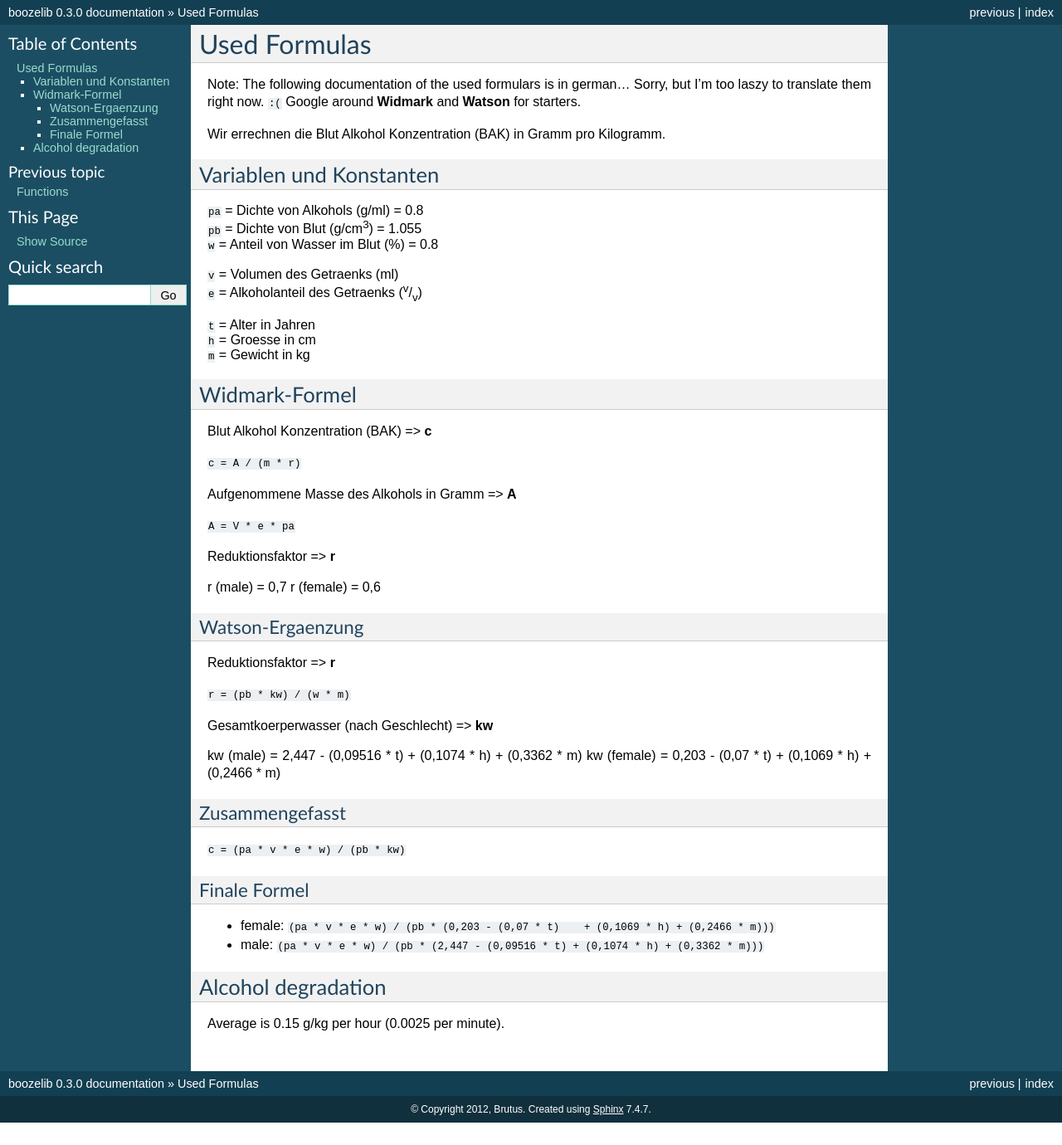
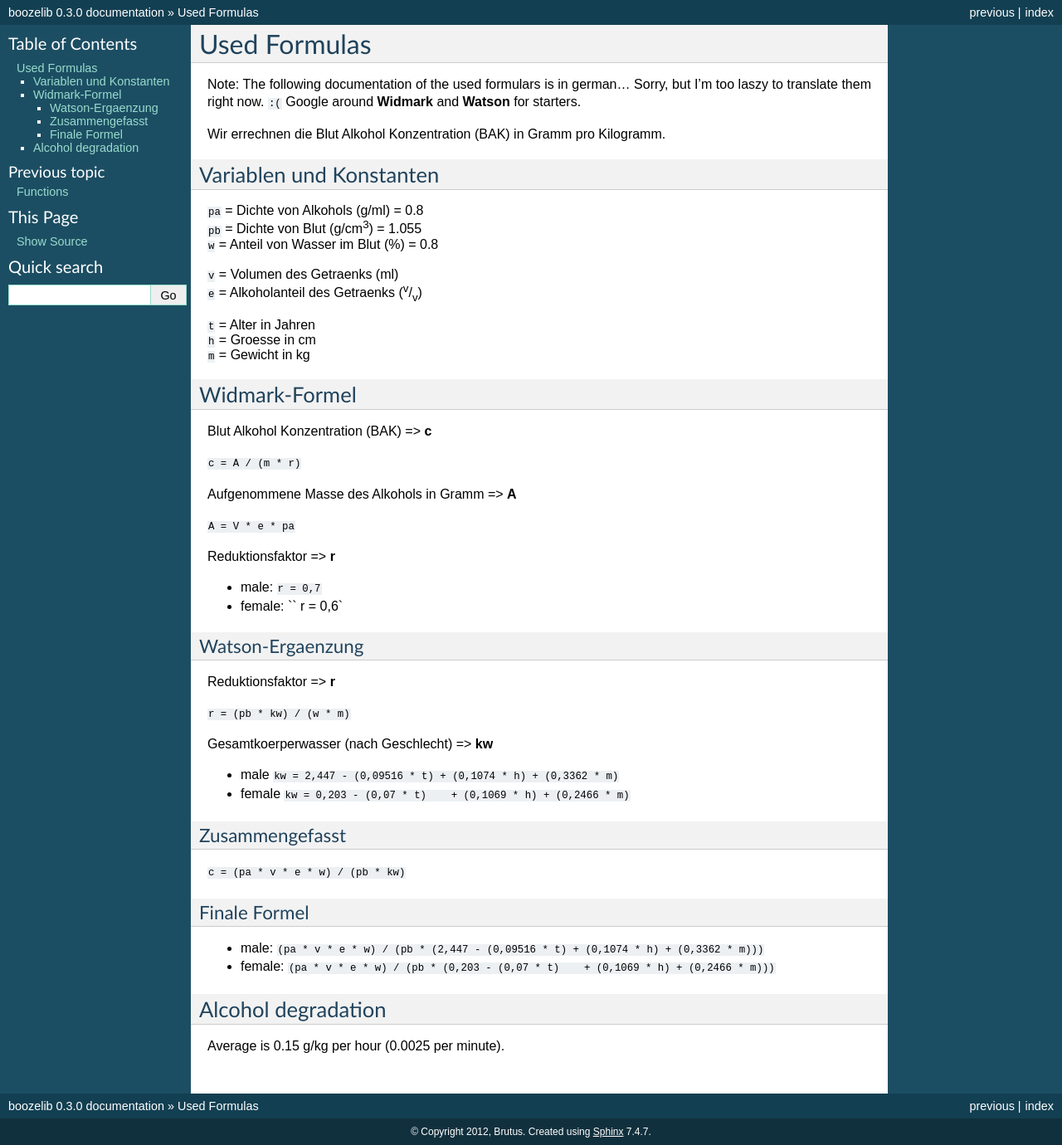
Before and after one commit to brutus/boozelib, a Sphinx documentation site: the page built from docs/formulas.rst, in a window 1280 px wide. Shown: the whole page at 83% size. Built offline with Sphinx 7.4.7, drawn with Linux system fonts in a browser that asks for light colours; before the commit the page ends 1353 px from its top, so only the background shows below that.

```diff
--- a/docs/formulas.rst
+++ b/docs/formulas.rst
@@ -34,8 +34,8 @@ Aufgenommene Masse des Alkohols in Gramm => **A**
 
 Reduktionsfaktor => **r**
 
-r (male) = 0,7
-r (female) = 0,6
+* male: ``r = 0,7``
+* female: `` r = 0,6`
 
 Watson-Ergaenzung
 ~~~~~~~~~~~~~~~~~
@@ -46,8 +46,8 @@ Reduktionsfaktor => **r**
 
 Gesamtkoerperwasser (nach Geschlecht) => **kw**
 
-kw (male)   = 2,447 - (0,09516 * t) + (0,1074 * h) + (0,3362 * m)
-kw (female) = 0,203 - (0,07 * t)    + (0,1069 * h) + (0,2466 * m)
+* male ``kw = 2,447 - (0,09516 * t) + (0,1074 * h) + (0,3362 * m)``
+* female ``kw = 0,203 - (0,07 * t)    + (0,1069 * h) + (0,2466 * m)``
 
 Zusammengefasst
 ~~~~~~~~~~~~~~~
@@ -57,9 +57,9 @@ Zusammengefasst
 Finale Formel
 ~~~~~~~~~~~~~
 
+* male: ``(pa * v * e * w) / (pb * (2,447 - (0,09516 * t) + (0,1074 * h) + (0,3362 * m)))``
+
 * female: ``(pa * v * e * w) / (pb * (0,203 - (0,07 * t)    + (0,1069 * h) + (0,2466 * m)))``
-
-* male: ``(pa * v * e * w) / (pb * (2,447 - (0,09516 * t) + (0,1074 * h) + (0,3362 * m)))``
 
 Alcohol degradation
 -------------------
```
Also changed, not shown: 5 other files.
